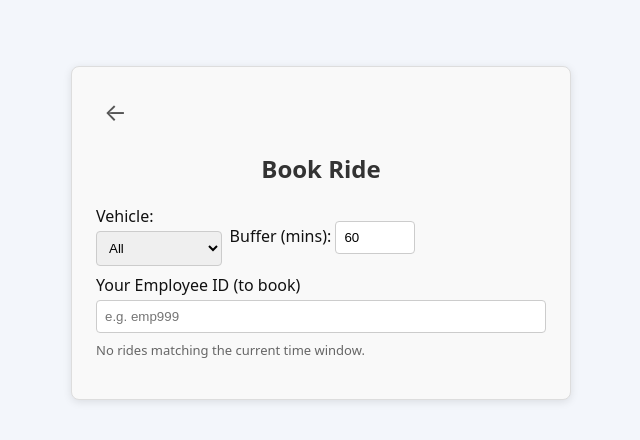
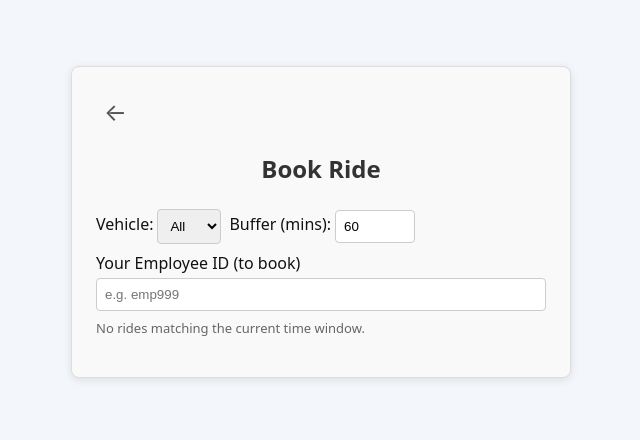
Before and after one commit to devang2096/transport-facility, an Angular app in the folder transport-facility/: page /book-ride in a window 1280 px wide. Shown: the top 440 px of the page, without its empty margins (319-959 px from the left). Built offline with nearby package versions, Linux system fonts and the light colour scheme.

Commit message:
style: UI improvements for rides-list filters

```diff
--- a/transport-facility/src/app/components/rides-list/rides-list.html
+++ b/transport-facility/src/app/components/rides-list/rides-list.html
@@ -5,8 +5,8 @@
 
   <h2 class="form-title">Book Ride</h2>
 
-  <div style="display: flex; gap: 8px; align-items: center; margin-bottom: 8px">
-    <label style="margin: 0">
+  <div class="form-row">
+    <label class="inline-label">
       Vehicle:
       <select [(ngModel)]="vehicleFilter" (change)="onFilterChange()">
         <option value="">All</option>
@@ -15,11 +15,12 @@
       </select>
     </label>
 
-    <label style="margin: 0">
+    <label class="inline-label">
       Buffer (mins):
-      <input type="number" [(ngModel)]="bufferMinutes" (change)="onFilterChange()" min="0" style="width: 80px" />
+      <input type="number" [(ngModel)]="bufferMinutes" (change)="onFilterChange()" min="0" class="small-input" />
     </label>
   </div>
+
 
   <label style="display: block; margin-bottom: 8px">
     Your Employee ID (to book)
--- a/transport-facility/src/app/components/rides-list/rides-list.scss
+++ b/transport-facility/src/app/components/rides-list/rides-list.scss
@@ -29,6 +29,24 @@
     margin-bottom: 20px;
     font-size: 24px;
     color: #333;
+  }
+
+  .form-row {
+    display: flex;
+    gap: 8px;
+    align-items: center;
+    margin-bottom: 8px;
+  }
+
+  .inline-label {
+    margin: 0;
+    display: inline-flex;
+    align-items: center;
+    gap: 4px;
+  }
+
+  .small-input {
+    width: 80px;
   }
 
   input,
```
